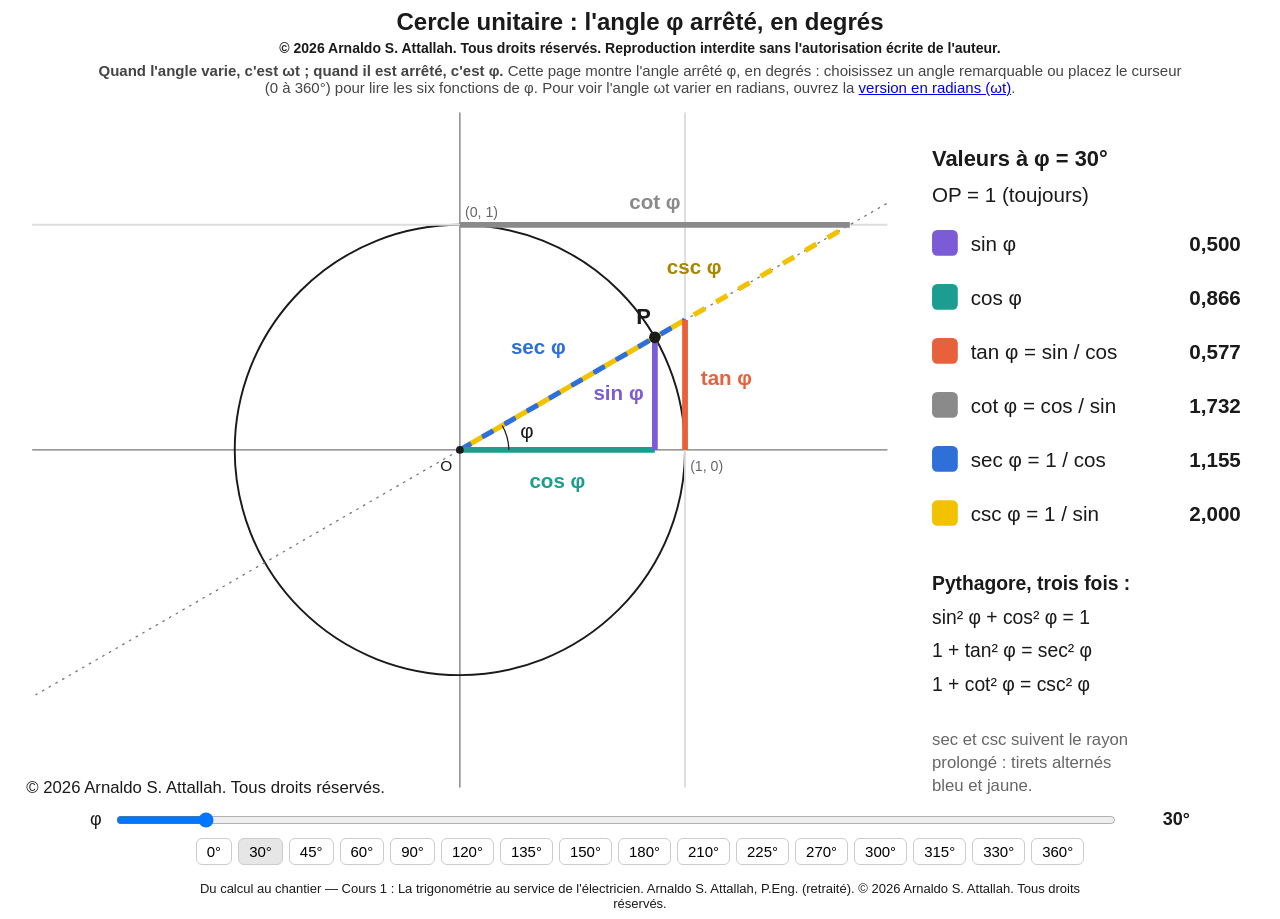
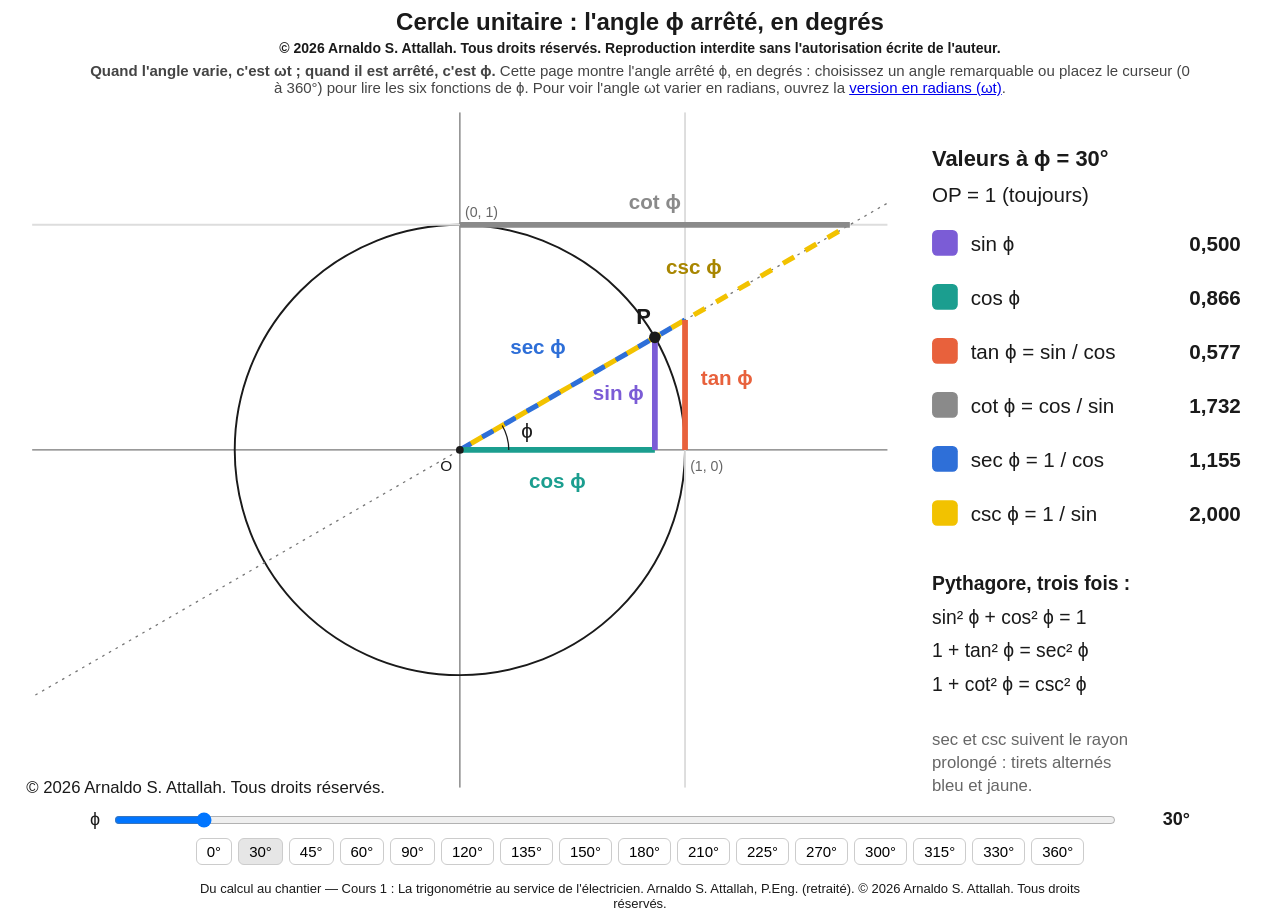
Before and after one commit to Arnaldo-Attallah/Cercle_unitaire_degres_phi, a plain HTML site: page index.html in a window 1280 px wide. Drawn offline with Linux system fonts and the light colour scheme.

Commit message:
Signe ϕ (cercle à barre droite), comme dans le cours
Co-Authored-By: Claude Fable 5.2 <noreply@anthropic.com>
Claude-Session: https://claude.ai/code/session_01WZ14AjtRVLpk5GTifCKpSN

```diff
--- a/index.html
+++ b/index.html
@@ -3,7 +3,7 @@
 <head>
 <meta charset="utf-8">
 <meta name="viewport" content="width=device-width, initial-scale=1">
-<title>Cercle unitaire, angle φ en degrés</title>
+<title>Cercle unitaire, angle ϕ en degrés</title>
 <style>
   body { font-family: Arial, Helvetica, sans-serif; margin: 0; padding: 8px 16px; color: #1a1a1a; background: #fff; }
   .wrap { max-width: 1500px; margin: 0 auto; text-align: center; }
@@ -22,13 +22,13 @@
 </head>
 <body>
 <div class="wrap">
-  <h1>Cercle unitaire : l'angle φ arrêté, en degrés</h1>
+  <h1>Cercle unitaire : l'angle ϕ arrêté, en degrés</h1>
   <p class="copy">© 2026 Arnaldo S. Attallah. Tous droits réservés. Reproduction interdite sans l'autorisation écrite de l'auteur.</p>
-  <p class="intro"><strong>Quand l'angle varie, c'est ωt ; quand il est arrêté, c'est φ.</strong> Cette page montre l'angle arrêté φ, en degrés : choisissez un angle remarquable ou placez le curseur (0 à 360°) pour lire les six fonctions de φ. Pour voir l'angle ωt varier en radians, ouvrez la <a href="https://arnaldo-attallah.github.io/Cercle_unitaire_radians_wt/">version en radians (ωt)</a>.</p>
+  <p class="intro"><strong>Quand l'angle varie, c'est ωt ; quand il est arrêté, c'est ϕ.</strong> Cette page montre l'angle arrêté ϕ, en degrés : choisissez un angle remarquable ou placez le curseur (0 à 360°) pour lire les six fonctions de ϕ. Pour voir l'angle ωt varier en radians, ouvrez la <a href="https://arnaldo-attallah.github.io/Cercle_unitaire_radians_wt/">version en radians (ωt)</a>.</p>
   <svg id="fig" viewBox="0 30 970 545" role="img" aria-label="Cercle unitaire"></svg>
   <div class="ctrl">
-    <label for="deg">φ</label>
-    <input id="deg" type="range" min="0" max="360" step="1" value="30" aria-label="Angle φ en degrés">
+    <label for="deg">ϕ</label>
+    <input id="deg" type="range" min="0" max="360" step="1" value="30" aria-label="Angle ϕ en degrés">
     <output id="out">30°</output>
   </div>
   <div class="btns" id="btns"></div>
@@ -85,27 +85,27 @@
     el('path', { d: 'M' + (ox + rad) + ' ' + oy + 'A' + rad + ' ' + rad + ' 0 ' + (a > 180 ? 1 : 0) + ' 0 ' + (ox + rad * c) + ' ' + (oy - rad * s), fill: 'none', stroke: '#1a1a1a', 'stroke-width': 1 }, g);
     el('circle', { cx: X(c), cy: Y(s), r: 4.5, fill: '#1a1a1a' }, g);
     el('circle', { cx: ox, cy: oy, r: 3, fill: '#1a1a1a' }, g);
-    if (Math.abs(c) > 0.12) label(g, c / 2, s >= 0 ? -0.17 : 0.1, 'cos', 'cos φ');
-    if (Math.abs(s) > 0.12) label(g, c + (c >= 0 ? -0.05 : 0.05), s / 2 - 0.03, 'sin', 'sin φ', c >= 0 ? 'end' : 'start');
-    if (far && Math.abs(far[1]) > 0.12) label(g, 1.07, cl(far[1]) / 2, 'tan', 'tan φ', 'start');
-    if (tp && Math.abs(tp[0]) > 0.12) label(g, Math.max(-LX, Math.min(LX, tp[0])) / 2, 1.07, 'cot', 'cot φ');
-    if (far) { var m = cap(far, 1.6); label(g, m[0] * 0.5 + 0.05 - 0.16 * s, m[1] * 0.5 + 0.16 * c, 'sec', 'sec φ', 'end'); }
-    if (tp) { var n = cap(tp, 1.75); label(g, n[0] * 0.8 - 0.05, n[1] * 0.8 + 0.08, 'csc', 'csc φ', 'end'); }
+    if (Math.abs(c) > 0.12) label(g, c / 2, s >= 0 ? -0.17 : 0.1, 'cos', 'cos ϕ');
+    if (Math.abs(s) > 0.12) label(g, c + (c >= 0 ? -0.05 : 0.05), s / 2 - 0.03, 'sin', 'sin ϕ', c >= 0 ? 'end' : 'start');
+    if (far && Math.abs(far[1]) > 0.12) label(g, 1.07, cl(far[1]) / 2, 'tan', 'tan ϕ', 'start');
+    if (tp && Math.abs(tp[0]) > 0.12) label(g, Math.max(-LX, Math.min(LX, tp[0])) / 2, 1.07, 'cot', 'cot ϕ');
+    if (far) { var m = cap(far, 1.6); label(g, m[0] * 0.5 + 0.05 - 0.16 * s, m[1] * 0.5 + 0.16 * c, 'sec', 'sec ϕ', 'end'); }
+    if (tp) { var n = cap(tp, 1.75); label(g, n[0] * 0.8 - 0.05, n[1] * 0.8 + 0.08, 'csc', 'csc ϕ', 'end'); }
     el('text', { x: X(c - 0.1 * s), y: Y(s + 0.1 * c) + 5, 'text-anchor': 'middle', 'font-size': 17, 'font-weight': 'bold', fill: '#1a1a1a' }, g, 'P');
     el('text', { x: ox - 6, y: oy + 16, 'text-anchor': 'end', 'font-size': 12, fill: '#1a1a1a' }, g, 'O');
-    el('text', { x: ox + 54 * Math.cos(t / 2), y: oy - 54 * Math.sin(t / 2) + 5, 'text-anchor': 'middle', 'font-size': 16, fill: '#1a1a1a' }, g, 'φ');
+    el('text', { x: ox + 54 * Math.cos(t / 2), y: oy - 54 * Math.sin(t / 2) + 5, 'text-anchor': 'middle', 'font-size': 16, fill: '#1a1a1a' }, g, 'ϕ');
     el('text', { x: X(1) + 4, y: oy + 16, 'font-size': 11, fill: '#666' }, g, '(1, 0)');
     el('text', { x: ox + 4, y: Y(1) - 6, 'font-size': 11, fill: '#666' }, g, '(0, 1)');
-    var rows = [['sin φ', 'sin', s], ['cos φ', 'cos', c], ['tan φ = sin / cos', 'tan', tn], ['cot φ = cos / sin', 'cot', ct], ['sec φ = 1 / cos', 'sec', sc], ['csc φ = 1 / sin', 'csc', cs]];
+    var rows = [['sin ϕ', 'sin', s], ['cos ϕ', 'cos', c], ['tan ϕ = sin / cos', 'tan', tn], ['cot ϕ = cos / sin', 'cot', ct], ['sec ϕ = 1 / cos', 'sec', sc], ['csc ϕ = 1 / sin', 'csc', cs]];
     var T = oy - 221, PX = 712;
-    el('text', { x: PX, y: T, 'font-size': 17, 'font-weight': 'bold', fill: '#1a1a1a' }, null, 'Valeurs à φ = ' + deg + '°');
+    el('text', { x: PX, y: T, 'font-size': 17, 'font-weight': 'bold', fill: '#1a1a1a' }, null, 'Valeurs à ϕ = ' + deg + '°');
     el('text', { x: PX, y: T + 28, 'font-size': 16, fill: '#1a1a1a' }, null, 'OP = 1 (toujours)');
     rows.forEach(function (r, i) {
       el('rect', { x: PX, y: T + 50 + i * 42, width: 20, height: 20, rx: 4, fill: COL[r[1]] });
       el('text', { x: PX + 30, y: T + 66 + i * 42, 'font-size': 16, fill: '#1a1a1a' }, null, r[0]);
       el('text', { x: PX + 240, y: T + 66 + i * 42, 'text-anchor': 'end', 'font-size': 16, 'font-weight': 'bold', fill: '#1a1a1a' }, null, fmt(r[2]));
     });
-    var notes = [['Pythagore, trois fois :', true], ['sin² φ + cos² φ = 1'], ['1 + tan² φ = sec² φ'], ['1 + cot² φ = csc² φ']];
+    var notes = [['Pythagore, trois fois :', true], ['sin² ϕ + cos² ϕ = 1'], ['1 + tan² ϕ = sec² ϕ'], ['1 + cot² ϕ = csc² ϕ']];
     notes.forEach(function (n, i) { el('text', { x: PX, y: T + 330 + i * 26, 'font-size': 15, 'font-weight': n[1] ? 'bold' : 'normal', fill: '#1a1a1a' }, null, n[0]); });
     ['sec et csc suivent le rayon', 'prolongé : tirets alternés', 'bleu et jaune.'].forEach(function (txt, i) {
       el('text', { x: PX, y: T + 450 + i * 18, 'font-size': 13, fill: '#666' }, null, txt);
```
Also changed, not shown: 1 other file.
